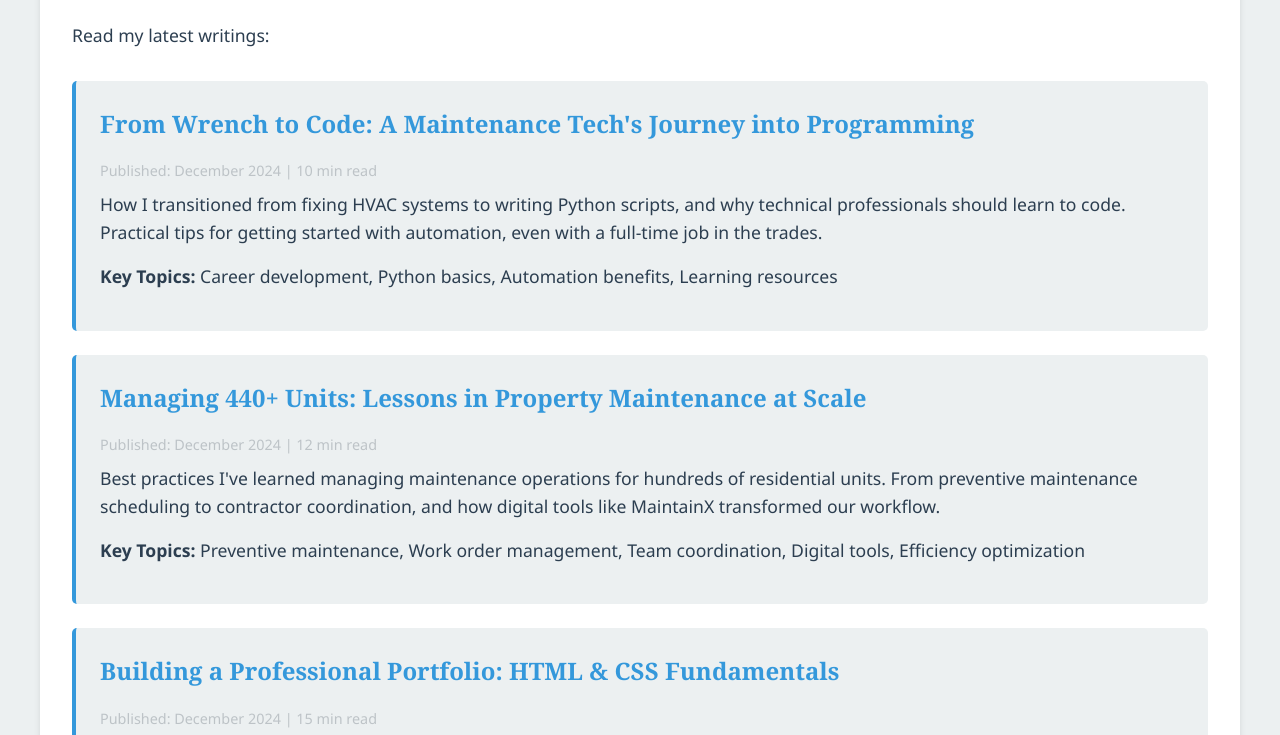
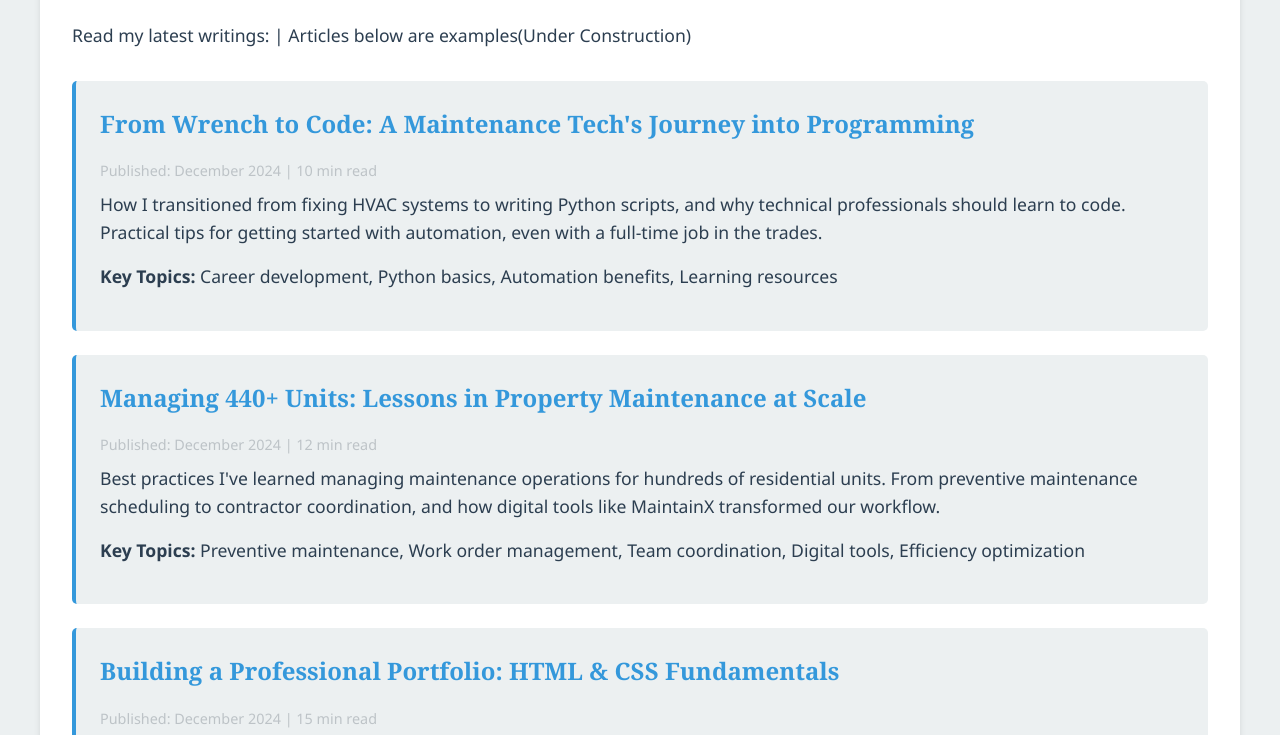
Before and after one commit to imghost809/JS-Portfolio, a plain HTML site: page articles.html in a window 1280 px wide. Shown: the part 216-951 px from the top of the page. Drawn offline with Linux system fonts and the light colour scheme.

Commit message:
modified articles.html

```diff
--- a/articles.html
+++ b/articles.html
@@ -19,7 +19,7 @@
     </body>
     <main>
         <h1>My Articles</h1>
-        <p>Read my latest writings:</p>
+        <p>Read my latest writings: | Articles below are examples(Under Construction)</p>
 
         <div class="articles-list">
     <article class="article-card">
```
